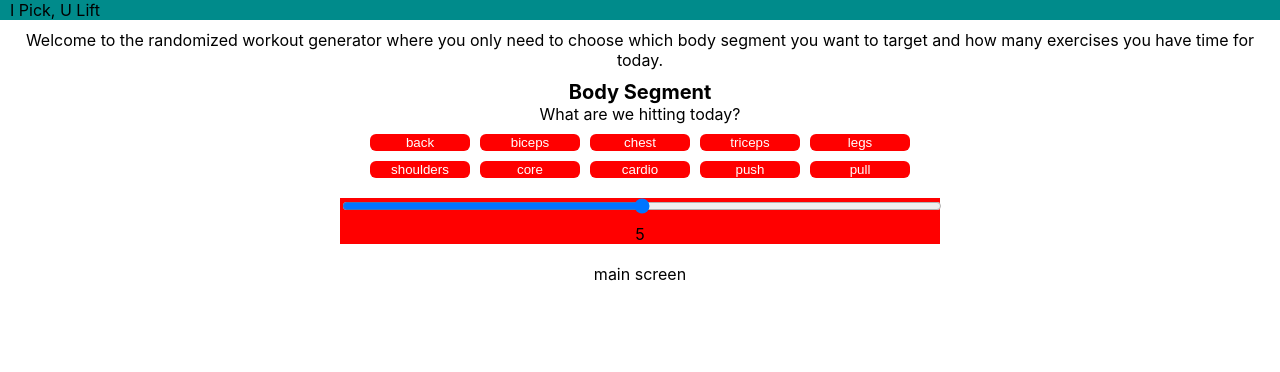
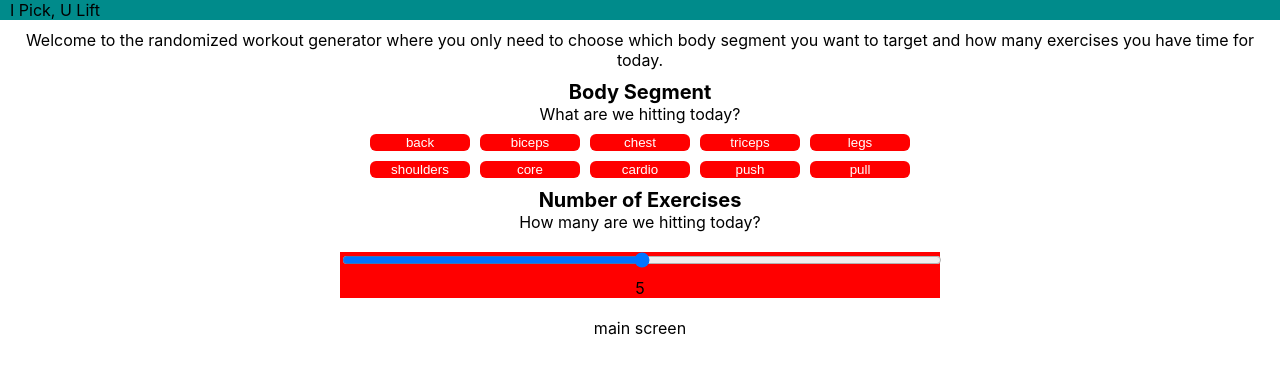
Before and after one commit to mattorgon/random-workout-generator, a React (Create React App) app: page / in a window 1280 px wide. Shown: the top 372 px of the page. Built offline with nearby package versions, Linux system fonts and the light colour scheme.

Commit message:
workout count section style

```diff
--- a/src/components/WorkoutCount.js
+++ b/src/components/WorkoutCount.js
@@ -0,0 +1,38 @@
+import React from "react";
+import styled from '@emotion/styled';
+import SlidingScale from "./SlidingScale";
+
+
+
+const WorkoutCount = () => {
+    let titleText = "Number of Exercises";
+    let subtitleText = "How many are we hitting today?"
+
+    const TitleStyle = styled.div`
+        font-weight: bold;
+        font-size: 20px;
+    `
+
+    const SubtitleStyle = styled.div`
+        display: flex;
+        justify-content: center;
+    `
+
+    return(
+        <>
+        <TitleStyle>
+            {titleText}
+        </TitleStyle>
+        <SubtitleStyle>
+            {subtitleText}
+        </SubtitleStyle>
+        <SlidingScale/>
+
+
+        </>
+    );
+
+
+}
+
+export default WorkoutCount;
--- a/src/screens/MainScreen.js
+++ b/src/screens/MainScreen.js
@@ -4,6 +4,7 @@ import Header from "../components/Header";
 import Intro from "../components/intro";
 import BodySeg from "../components/BodySegment";
 import SlidingScale from "../components/SlidingScale";
+import WorkoutCount from "../components/WorkoutCount";
 
 
 const mainScreen = () => {
@@ -13,7 +14,7 @@ const mainScreen = () => {
             <Header/>
             <Intro/>
             <BodySeg/>
-            <SlidingScale/>
+            <WorkoutCount/>
             <p>main screen</p>
             {/* <Button buttonText={"back"}/>
             <Button buttonText={"biceps"}/>
```
